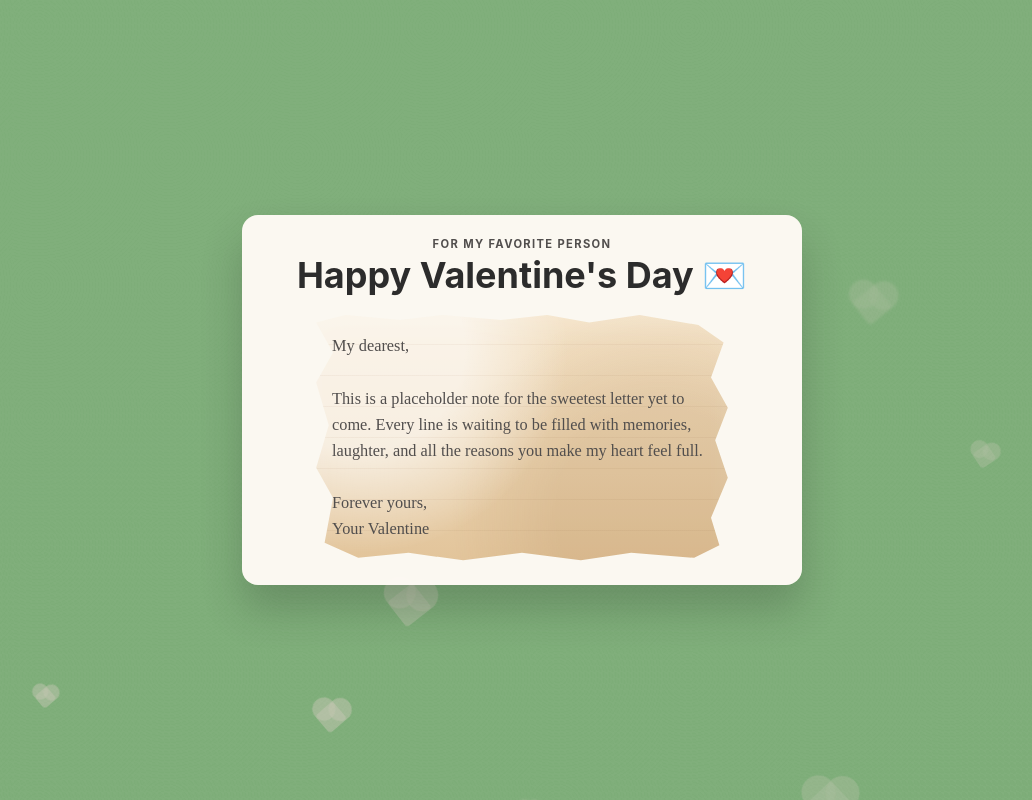
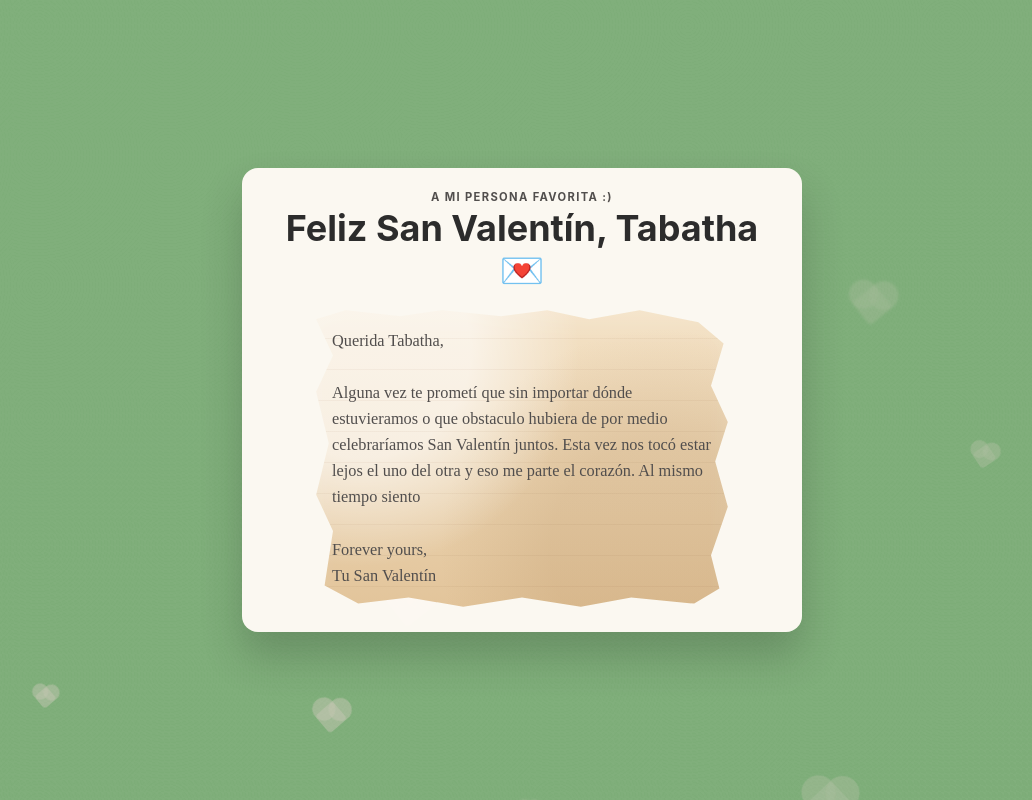
Before and after one commit to jose-laveaga/st-valentines, a React (Vite) app: page / in a window 1280 px wide. Both pictures are taken after a click on the button "Skip animation". Shown: the whole page, without its empty margins (118-1150 px from the left). Built offline with nearby package versions, Linux system fonts and the light colour scheme.

Commit message:
add text

```diff
--- a/src/components/ValentineIntro.tsx
+++ b/src/components/ValentineIntro.tsx
@@ -57,21 +57,22 @@ export function ValentineIntro() {
         </div>
 
         <article className={`love-card ${isDone ? 'card-visible' : ''}`}>
-          <p className="card-kicker">For my favorite person</p>
-          <h1>Happy Valentine&apos;s Day 💌</h1>
+          <p className="card-kicker">A mi persona favorita :)</p>
+          <h1>Feliz San Valentín, Tabatha 💌</h1>
           <section className="love-letter" aria-label="Love letter on worn paper">
             <p>
-              My dearest,
+              Querida Tabatha,
               <br />
               <br />
-              This is a placeholder note for the sweetest letter yet to come. Every line is waiting
-              to be filled with memories, laughter, and all the reasons you make my heart feel
-              full.
+                Alguna vez te prometí que sin importar dónde estuvieramos o que obstaculo hubiera de por medio celebraríamos
+                San Valentín juntos. Esta vez nos tocó estar lejos el uno del otra y eso me parte el corazón. Al mismo
+                tiempo siento
+
               <br />
               <br />
               Forever yours,
               <br />
-              Your Valentine
+              Tu San Valentín
             </p>
           </section>
         </article>
```
